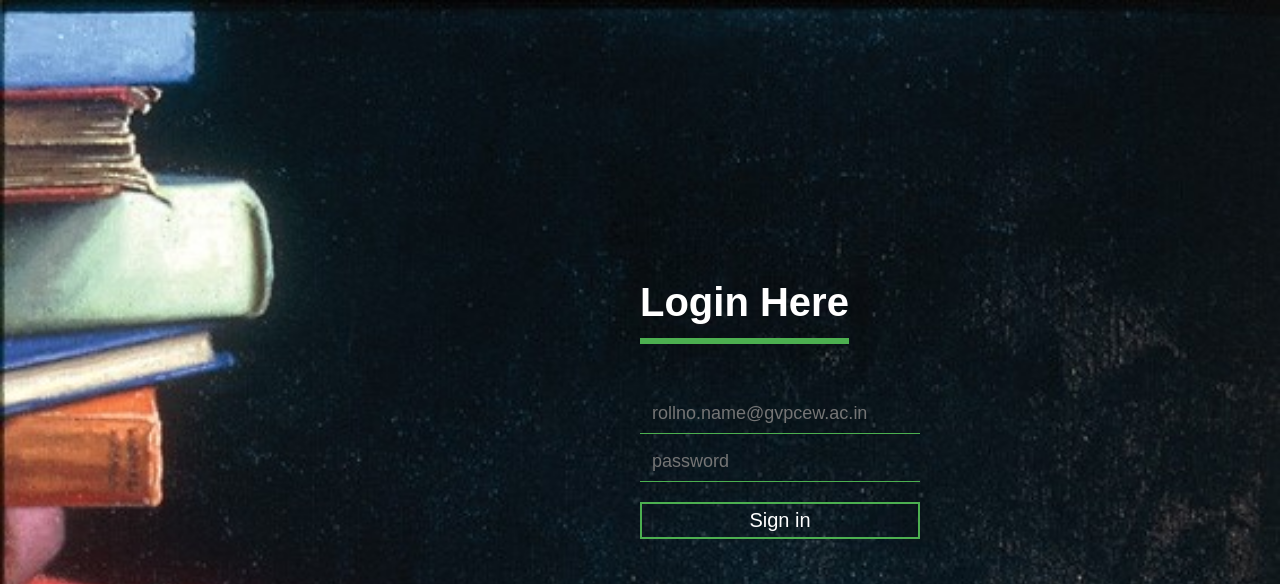
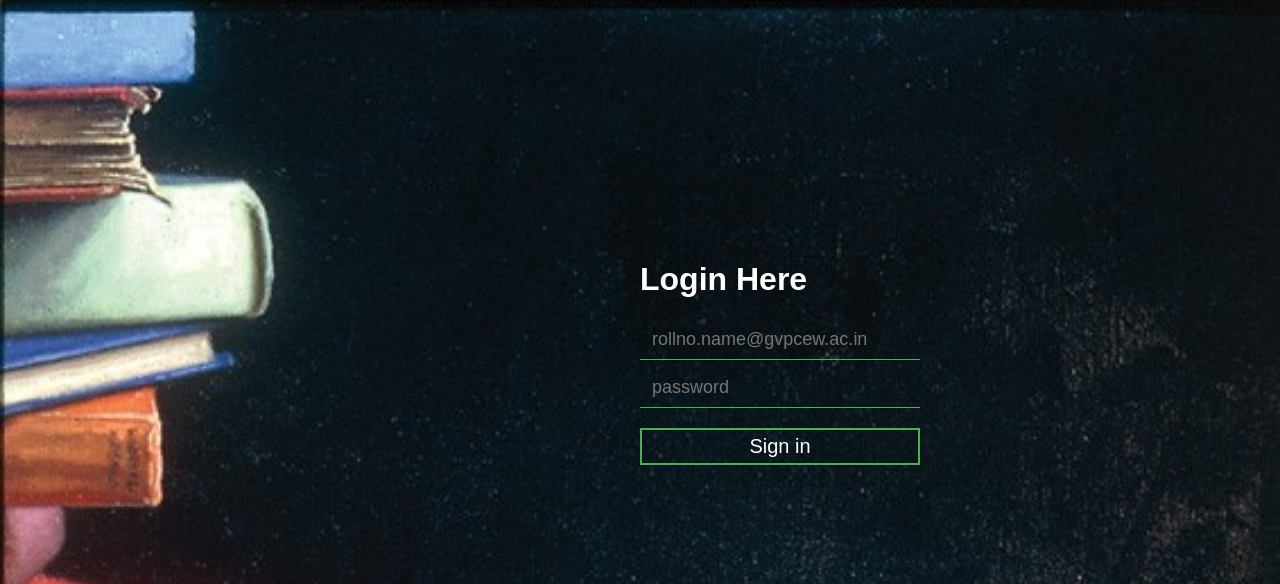
Before and after one commit to ysm2509/CERTIFICATE-COLLECTION-SYSTEM, a Django app: template templates/signin.html in a window 1280 px wide. Shown: the top 584 px of the page. Run offline with Django 3.2, Linux system fonts and the light colour scheme; the template is opened without the code that fills it, so the values that code supplies are empty.

Commit message:
Add files via upload

```diff
--- a/static/css/style.css
+++ b/static/css/style.css
@@ -6,6 +6,7 @@ body{
 	background-size: cover;
 
 }
+
 .login-box{
 	width: 280px;
 	position: absolute;
@@ -14,13 +15,14 @@ body{
 	transform: translate(-50%.-50%);
 	color: white;
 }
-.login-box h1{
+.login-box h2{
 	float: left;
 	font-size: 40px;
 	border-bottom: 6px solid #4caf50;
 	margin-bottom: 50px;
 	padding: 13px 0;
 }
+
 .textbox{
 	width: 100%;
 	overflow: hidden;
```
Also changed, not shown: static/css/logo.png (added).
